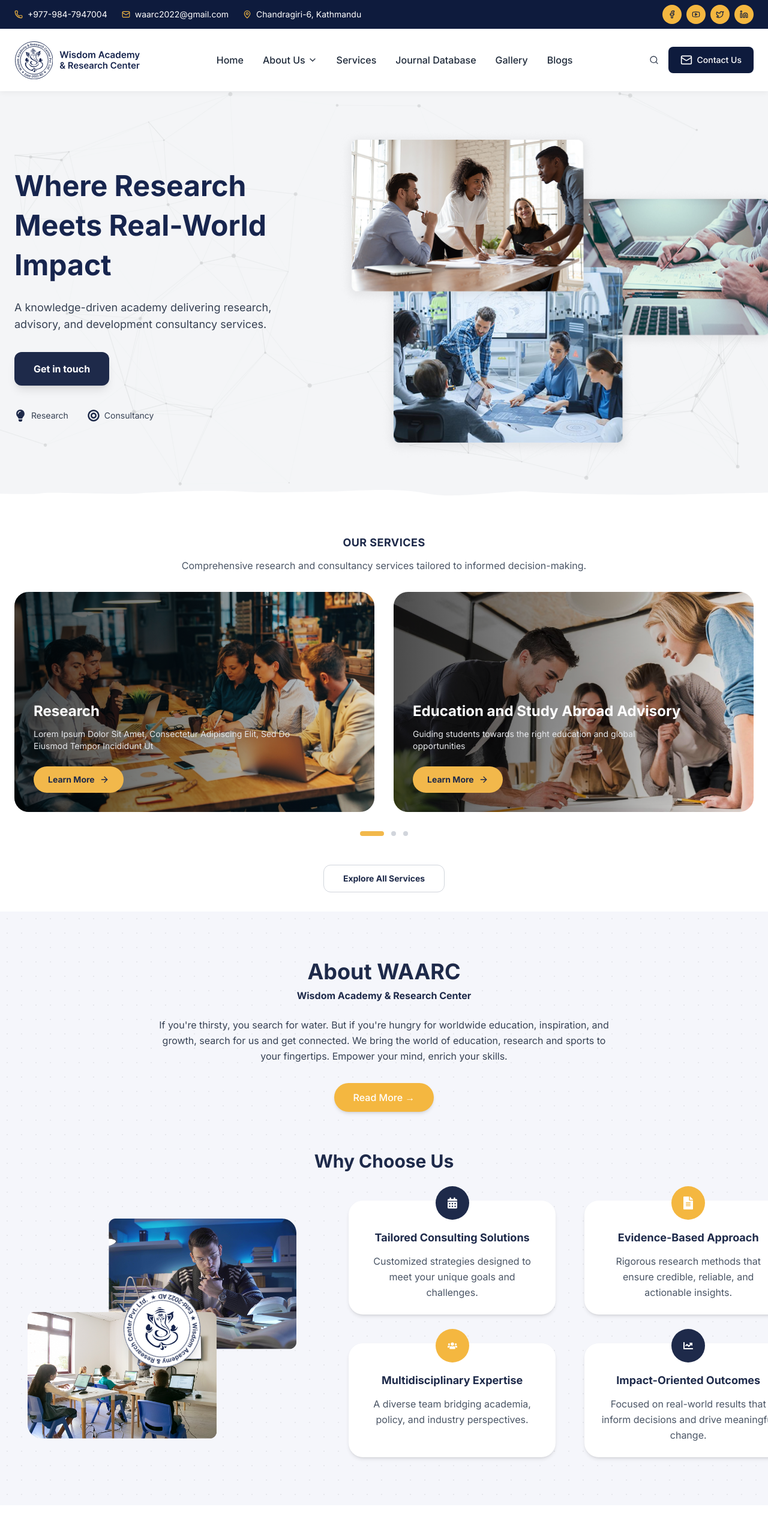
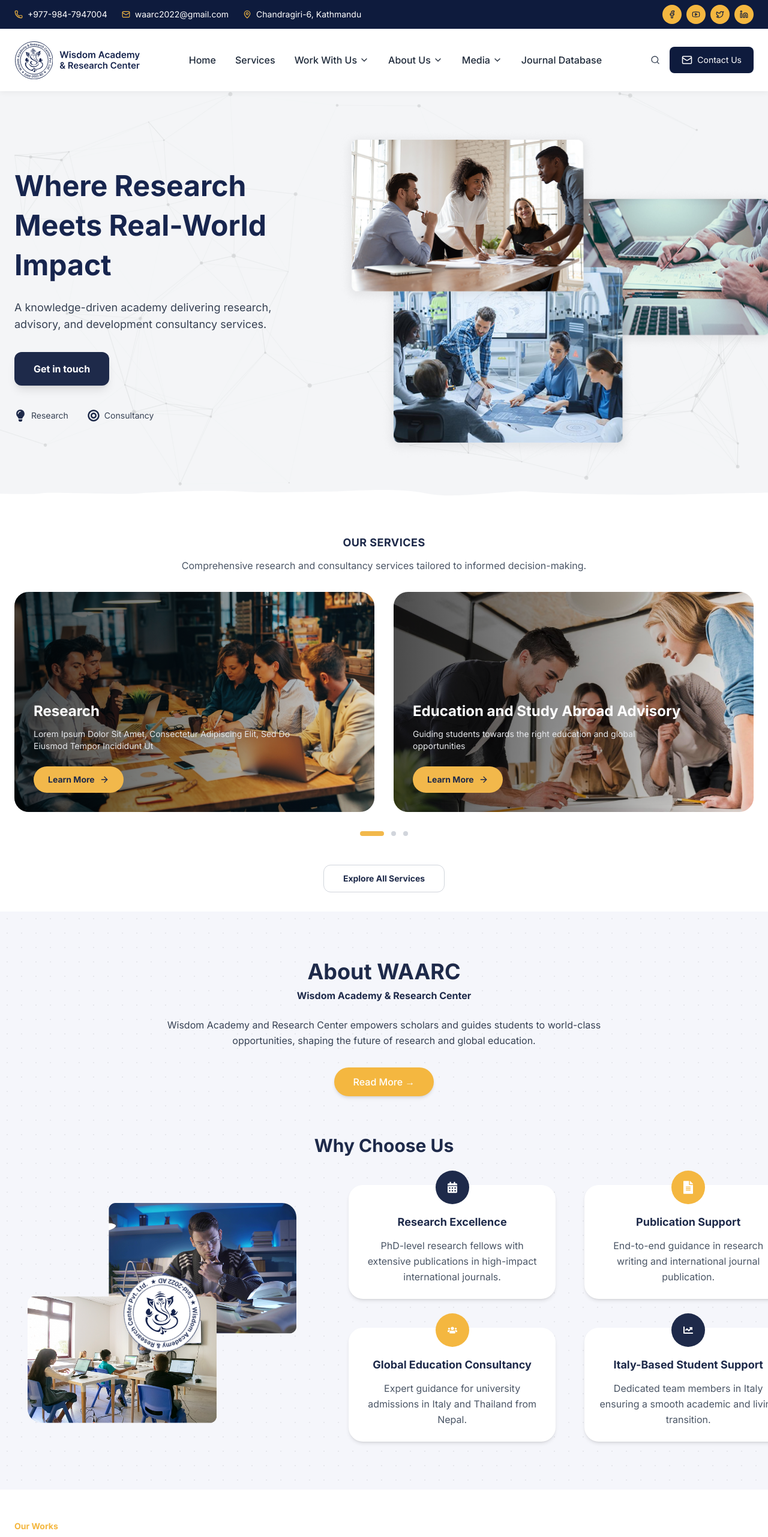
Before and after one commit to aasis-io/Wisdom-Frontend, a React (Vite) app: page / in a window 1280 px wide. Shown: the top 2563 px of the page at 60% size. Built offline with nearby package versions, Linux system fonts and the light colour scheme.

Commit message:
Changes in About Us and Some Fixes

```diff
--- a/src/components/layout/AboutSection.jsx
+++ b/src/components/layout/AboutSection.jsx
@@ -3,7 +3,6 @@ import { FaCalendarAlt, FaChartLine, FaFileAlt, FaUsers } from "react-icons/fa";
 import About from "./../../assets/images/about.png";
 import LogoIn from "./../../assets/images/logoIn.svg";
 import LogoOut from "./../../assets/images/logoOut.svg";
-
 
 export default function AboutSection() {
   return (
@@ -22,10 +21,9 @@ export default function AboutSection() {
           </p>
 
           <p className="mt-6 text-gray-700 leading-relaxed">
-            If you're thirsty, you search for water. But if you're hungry for
-            worldwide education, inspiration, and growth, search for us and get
-            connected. We bring the world of education, research and sports to
-            your fingertips. Empower your mind, enrich your skills.
+            Wisdom Academy and Research Center empowers scholars and guides
+            students to world-class opportunities, shaping the future of
+            research and global education.
           </p>
 
           <button className="mt-8 inline-flex items-center gap-2 rounded-full bg-[#f4b740] px-8 py-3 font-semibold lg:font-medium text-white shadow-md transition hover:scale-105 hover:bg-[#e6aa33]">
@@ -73,29 +71,29 @@ export default function AboutSection() {
             <div className="grid gap-x-12 gap-y-12 sm:grid-cols-2">
               <FeatureCard
                 icon={<FaCalendarAlt className="h-16" />}
-                title="Tailored Consulting Solutions"
-                text="Customized strategies designed to meet your unique goals and challenges."
+                title="Research Excellence"
+                text="PhD-level research fellows with extensive publications in high-impact international journals."
                 color="bg-[#1e2a4a]"
               />
 
               <FeatureCard
                 icon={<FaFileAlt className="h-16" />}
-                title="Evidence-Based Approach"
-                text="Rigorous research methods that ensure credible, reliable, and actionable insights."
+                title="Publication Support"
+                text="End-to-end guidance in research writing and international journal publication."
                 color="bg-[#f4b740]"
               />
 
               <FeatureCard
                 icon={<FaUsers className="h-16" />}
-                title="Multidisciplinary Expertise"
-                text="A diverse team bridging academia, policy, and industry perspectives."
+                title="Global Education Consultancy"
+                text="Expert guidance for university admissions in Italy and Thailand from Nepal."
                 color="bg-[#f4b740]"
               />
 
               <FeatureCard
                 icon={<FaChartLine className="h-16" />}
-                title="Impact-Oriented Outcomes"
-                text="Focused on real-world results that inform decisions and drive meaningful change."
+                title="Italy-Based Student Support"
+                text="Dedicated team members in Italy ensuring a smooth academic and living transition."
                 color="bg-[#1e2a4a]"
               />
             </div>
@@ -116,7 +114,9 @@ function FeatureCard({ icon, title, text, color }) {
         {icon}
       </div>
 
-      <h4 className="mt-6 text-center text-lg font-bold text-[#1e2a4a]">{title}</h4>
+      <h4 className="mt-6 text-center text-lg font-bold text-[#1e2a4a]">
+        {title}
+      </h4>
       <p className="mt-3 text-center text-base leading-relaxed text-gray-600">
         {text}
       </p>
--- a/src/components/layout/Navbar.jsx
+++ b/src/components/layout/Navbar.jsx
@@ -28,6 +28,15 @@ const SITE_SETTINGS = {
 
 const NAV_ITEMS = [
   { label: "Home", href: "/" },
+  { label: "Services", href: "/services" },
+  {
+    label: "Work With Us",
+    children: [
+      { label: "Careers", href: "/" },
+      { label: "Collaboration", href: "/" },
+    ],
+  },
+
   {
     label: "About Us",
     children: [
@@ -35,51 +44,47 @@ const NAV_ITEMS = [
       { label: "Our Team", href: "/team" },
     ],
   },
-  { label: "Services", href: "/services" },
+  {
+    label: "Media",
+    children: [{ label: "Gallery", href: "/gallery" }],
+  },
   { label: "Journal Database", href: "/journals" },
-  { label: "Gallery", href: "/gallery" },
-  { label: "Blogs", href: "/blogs" },
 ];
 
 export default function Navbar() {
   const [mobileOpen, setMobileOpen] = useState(false);
-  const [desktopAboutOpen, setDesktopAboutOpen] = useState(false);
-  const [mobileAboutOpen, setMobileAboutOpen] = useState(false);
+  const [desktopOpenMenu, setDesktopOpenMenu] = useState(null);
+  const [mobileOpenMenu, setMobileOpenMenu] = useState(null);
 
-  const desktopRef = useRef(null); // Desktop dropdown reference
-  const mobileRef = useRef(null); // Mobile dropdown reference
+  const desktopRef = useRef(null);
+  const mobileRef = useRef(null);
 
-  // Close desktop dropdown when clicked outside
+  /* Close desktop dropdown on outside click */
   useEffect(() => {
-    function handleClickOutside(event) {
-      if (desktopRef.current && !desktopRef.current.contains(event.target)) {
-        setDesktopAboutOpen(false);
+    function handleClickOutside(e) {
+      if (desktopRef.current && !desktopRef.current.contains(e.target)) {
+        setDesktopOpenMenu(null);
       }
     }
     document.addEventListener("mousedown", handleClickOutside);
-    return () => {
-      document.removeEventListener("mousedown", handleClickOutside);
-    };
+    return () => document.removeEventListener("mousedown", handleClickOutside);
   }, []);
 
-  // Close mobile dropdown when clicked outside
+  /* Close mobile dropdown on outside click */
   useEffect(() => {
-    function handleClickOutside(event) {
-      if (mobileRef.current && !mobileRef.current.contains(event.target)) {
-        setMobileAboutOpen(false);
+    function handleClickOutside(e) {
+      if (mobileRef.current && !mobileRef.current.contains(e.target)) {
+        setMobileOpenMenu(null);
       }
     }
     document.addEventListener("mousedown", handleClickOutside);
-    return () => {
-      document.removeEventListener("mousedown", handleClickOutside);
-    };
+    return () => document.removeEventListener("mousedown", handleClickOutside);
   }, []);
 
   return (
     <>
-      {/* ================= Header ================= */}
       <header className="relative z-30 w-full bg-white shadow-[0_4px_8px_rgba(0,0,0,0.04)]">
-        {/* Top info bar (Desktop) */}
+        {/* ================= Top Bar (Desktop) ================= */}
         <div className="hidden md:block bg-[#0E1B3D] text-white text-sm">
           <div className="mx-auto flex max-w-7xl items-center justify-between px-6 py-2">
             <div className="flex items-center gap-6">
@@ -98,43 +103,27 @@ export default function Navbar() {
             </div>
 
             <div className="flex items-center gap-2">
-              <a
-                href={SITE_SETTINGS.facebook}
-                target="_blank"
-                rel="noreferrer"
-                className="flex h-8 w-8 items-center justify-center rounded-full bg-[#F4B740] text-[#0E1B3D]"
-              >
-                <Facebook size={14} />
-              </a>
-              <a
-                href={SITE_SETTINGS.youtube}
-                target="_blank"
-                rel="noreferrer"
-                className="flex h-8 w-8 items-center justify-center rounded-full bg-[#F4B740] text-[#0E1B3D]"
-              >
-                <Youtube size={14} />
-              </a>
-              <a
-                href={SITE_SETTINGS.twitter}
-                target="_blank"
-                rel="noreferrer"
-                className="flex h-8 w-8 items-center justify-center rounded-full bg-[#F4B740] text-[#0E1B3D]"
-              >
-                <Twitter size={14} />
-              </a>
-              <a
-                href={SITE_SETTINGS.linkedin}
-                target="_blank"
-                rel="noreferrer"
-                className="flex h-8 w-8 items-center justify-center rounded-full bg-[#F4B740] text-[#0E1B3D]"
-              >
-                <Linkedin size={14} />
-              </a>
+              {[
+                { icon: Facebook, link: SITE_SETTINGS.facebook },
+                { icon: Youtube, link: SITE_SETTINGS.youtube },
+                { icon: Twitter, link: SITE_SETTINGS.twitter },
+                { icon: Linkedin, link: SITE_SETTINGS.linkedin },
+              ].map(({ icon: Icon, link }, i) => (
+                <a
+                  key={i}
+                  href={link}
+                  target="_blank"
+                  rel="noreferrer"
+                  className="flex h-8 w-8 items-center justify-center rounded-full bg-[#F4B740] text-[#0E1B3D] hover:opacity-80 transition"
+                >
+                  <Icon size={14} />
+                </a>
+              ))}
             </div>
           </div>
         </div>
 
-        {/* Mobile top bar */}
+        {/* ================= Mobile Top Bar ================= */}
         <div className="block md:hidden bg-[#0E1B3D] text-white text-sm">
           <div className="mx-auto flex max-w-7xl items-center justify-between px-6 py-2">
             <div className="flex items-center gap-2">
@@ -150,38 +139,45 @@ export default function Navbar() {
           </div>
         </div>
 
-        {/* Main Navbar */}
+        {/* ================= Main Navbar ================= */}
         <div className="mx-auto flex max-w-7xl items-center justify-between px-6 py-5">
           <Link to="/">
             <img src={Logo} alt="WAARC Logo" className="h-16 w-auto" />
           </Link>
 
-          {/* Desktop Nav */}
-          <nav className="hidden lg:flex items-center gap-8 text-base font-medium text-gray-800 relative">
+          {/* ========== Desktop Navigation ========== */}
+          <nav
+            ref={desktopRef}
+            className="hidden lg:flex items-center gap-8 text-base font-medium text-gray-800"
+          >
             {NAV_ITEMS.map((item) =>
               item.children ? (
-                <div key={item.label} ref={desktopRef} className="relative">
+                <div key={item.label} className="relative">
                   <button
-                    className="flex items-center gap-1 hover:text-[#F4B740] transition-colors"
-                    onClick={() => setDesktopAboutOpen((prev) => !prev)}
+                    onClick={() =>
+                      setDesktopOpenMenu(
+                        desktopOpenMenu === item.label ? null : item.label
+                      )
+                    }
+                    className="flex items-center gap-1 hover:text-[#F4B740]"
                   >
                     {item.label}
                     <ChevronDown
                       size={16}
-                      className={`transition-transform duration-300 ${
-                        desktopAboutOpen ? "rotate-180" : "rotate-0"
+                      className={`transition-transform ${
+                        desktopOpenMenu === item.label ? "rotate-180" : ""
                       }`}
                     />
                   </button>
 
-                  {desktopAboutOpen && (
+                  {desktopOpenMenu === item.label && (
                     <div className="absolute top-full left-0 mt-2 w-48 rounded-lg bg-white shadow-lg py-2">
                       {item.children.map((child) => (
                         <Link
                           key={child.label}
                           to={child.href}
-                          className="block px-4 py-2 hover:bg-gray-100 transition-colors"
-                          onClick={() => setDesktopAboutOpen(false)}
+                          onClick={() => setDesktopOpenMenu(null)}
+                          className="block px-4 py-2 hover:bg-gray-100"
                         >
                           {child.label}
                         </Link>
@@ -193,7 +189,7 @@ export default function Navbar() {
                 <Link
                   key={item.label}
                   to={item.href}
-                  className="hover:text-[#F4B740] transition-colors"
+                  className="hover:text-[#F4B740]"
                 >
                   {item.label}
                 </Link>
@@ -201,16 +197,15 @@ export default function Navbar() {
             )}
           </nav>
 
+          {/* ========== Right Actions ========== */}
           <div className="flex items-center gap-4">
-            <button className="text-gray-700 hover:text-[#0E1B3D] transition-colors">
-              <Search size={16} />
-            </button>
+            <Search size={16} className="text-gray-700" />
 
             <Link
               to="/contact"
-              className="hidden md:inline-flex items-center gap-2 bg-[#0E1B3D] px-5 py-3 rounded-lg text-sm font-medium text-white"
+              className="hidden md:inline-flex items-center gap-2 bg-[#0E1B3D] px-5 py-3 rounded-lg text-sm text-white"
             >
-              <Mail size={20} />
+              <Mail size={18} />
               Contact Us
             </Link>
 
@@ -227,35 +222,43 @@ export default function Navbar() {
           </div>
         </div>
 
-        {/* Mobile Menu */}
+        {/* ================= Mobile Menu ================= */}
         <div
-          className={`absolute left-0 top-full w-full bg-white shadow-md transition-all lg:hidden ${
+          className={`absolute left-0 top-full w-full bg-white shadow-md lg:hidden transition-all ${
             mobileOpen ? "opacity-100 visible" : "opacity-0 invisible"
           }`}
         >
-          <nav className="flex flex-col gap-4 px-6 py-6 font-medium text-gray-700">
+          <nav
+            ref={mobileRef}
+            className="flex flex-col gap-4 px-6 py-6 font-medium text-gray-700"
+          >
             {NAV_ITEMS.map((item) =>
               item.children ? (
-                <div key={item.label} ref={mobileRef}>
+                <div key={item.label}>
                   <button
-                    className="flex w-full items-center justify-between px-2 py-2 hover:text-[#0E1B3D] transition-colors"
-                    onClick={() => setMobileAboutOpen((prev) => !prev)}
+                    onClick={() =>
+                      setMobileOpenMenu(
+                        mobileOpenMenu === item.label ? null : item.label
+                      )
+                    }
+                    className="flex w-full items-center justify-between py-2"
                   >
                     {item.label}
                     <ChevronDown
                       size={16}
-                      className={`transition-transform duration-300 ${
-                        mobileAboutOpen ? "rotate-180" : "rotate-0"
+                      className={`transition-transform ${
+                        mobileOpenMenu === item.label ? "rotate-180" : ""
                       }`}
                     />
                   </button>
-                  {mobileAboutOpen &&
+
+                  {mobileOpenMenu === item.label &&
                     item.children.map((child) => (
                       <Link
                         key={child.label}
                         to={child.href}
                         onClick={() => setMobileOpen(false)}
-                        className="block px-4 py-2 text-gray-700 hover:bg-gray-100 rounded-md transition-colors"
+                        className="block px-4 py-2 rounded hover:bg-gray-100"
                       >
                         {child.label}
                       </Link>
@@ -266,7 +269,7 @@ export default function Navbar() {
                   key={item.label}
                   to={item.href}
                   onClick={() => setMobileOpen(false)}
-                  className="hover:text-[#0E1B3D] px-2 py-2 transition-colors"
+                  className="py-2"
                 >
                   {item.label}
                 </Link>
@@ -275,7 +278,7 @@ export default function Navbar() {
 
             <Link
               to="/contact"
-              className="mt-4 flex items-center gap-2 rounded-lg bg-[#F4B740] px-4 py-2 text-sm font-medium text-[#0E1B3D] transition-colors"
+              className="mt-4 flex items-center gap-2 rounded-lg bg-[#F4B740] px-4 py-2 text-[#0E1B3D]"
             >
               <Mail size={18} />
               Contact Us
--- a/src/components/layout/OurWorks.jsx
+++ b/src/components/layout/OurWorks.jsx
@@ -49,13 +49,13 @@ export default function OurWorks() {
           </span>
 
           <h2 className="mt-3 text-3xl font-extrabold text-[#1e2a4a] md:text-4xl">
-            From Evidence to Action
+            Where Research Meets Global Education
           </h2>
 
-          <p className="mt-4 text-base text-gray-600">
+          {/* <p className="mt-4 text-base text-gray-600">
             Delivering research, analysis, and consultancy that inform decisions
             and drive impact.
-          </p>
+          </p> */}
         </div>
 
         {/* Swiper */}
--- a/src/pages/About.jsx
+++ b/src/pages/About.jsx
@@ -161,10 +161,9 @@ export default function About() {
                 capacity.
               </p>
               <p className="text-lg text-gray-700 leading-relaxed">
-                If you're thirsty, you search for water. But if you're hungry
-                for worldwide education, inspiration, and growth, you search for
-                us. WAARC brings education, research, and consulting expertise
-                to your fingertips — empowering minds and enriching skills.
+                Wisdom Academy and Research Center empowers scholars and guides
+                students to world-class opportunities, shaping the future of
+                research and global education.
               </p>
               {/* <a
                 href="#"
@@ -371,29 +370,29 @@ export default function About() {
             <div className="grid gap-x-12 gap-y-12 sm:grid-cols-2">
               <FeatureCard
                 icon={<FaCalendarAlt className="h-16" />}
-                title="Tailored Consulting Solutions"
-                text="Customized strategies designed to meet your unique goals and challenges."
+                title="Research Excellence"
+                text="PhD-level research fellows with extensive publications in high-impact international journals."
                 color="bg-[#1e2a4a]"
               />
 
               <FeatureCard
                 icon={<FaFileAlt className="h-16" />}
-                title="Evidence-Based Approach"
-                text="Rigorous research methods that ensure credible, reliable, and actionable insights."
+                title="Publication Support"
+                text="End-to-end guidance in research writing and international journal publication."
                 color="bg-[#f4b740]"
               />
 
               <FeatureCard
                 icon={<FaUsers className="h-16" />}
-                title="Multidisciplinary Expertise"
-                text="A diverse team bridging academia, policy, and industry perspectives."
+                title="Global Education Consultancy"
+                text="Expert guidance for university admissions in Italy and Thailand from Nepal."
                 color="bg-[#f4b740]"
               />
 
               <FeatureCard
                 icon={<FaChartLine className="h-16" />}
-                title="Impact-Oriented Outcomes"
-                text="Focused on real-world results that inform decisions and drive meaningful change."
+                title="Italy-Based Student Support"
+                text="Dedicated team members in Italy ensuring a smooth academic and living transition."
                 color="bg-[#1e2a4a]"
               />
             </div>
```
